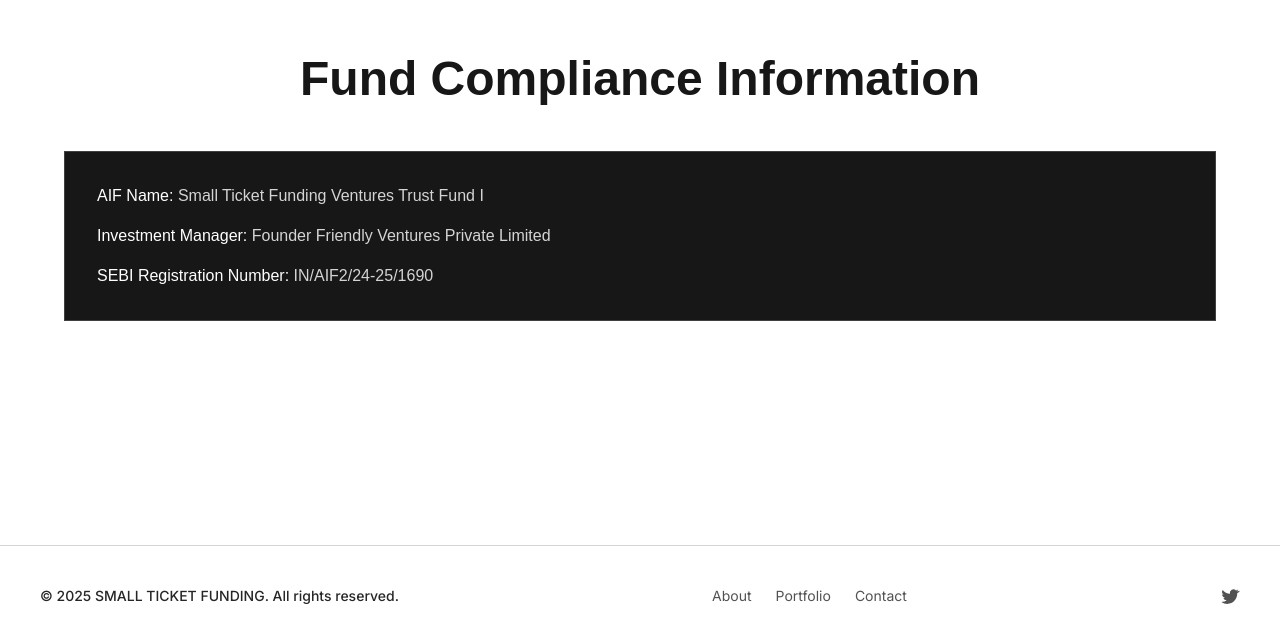
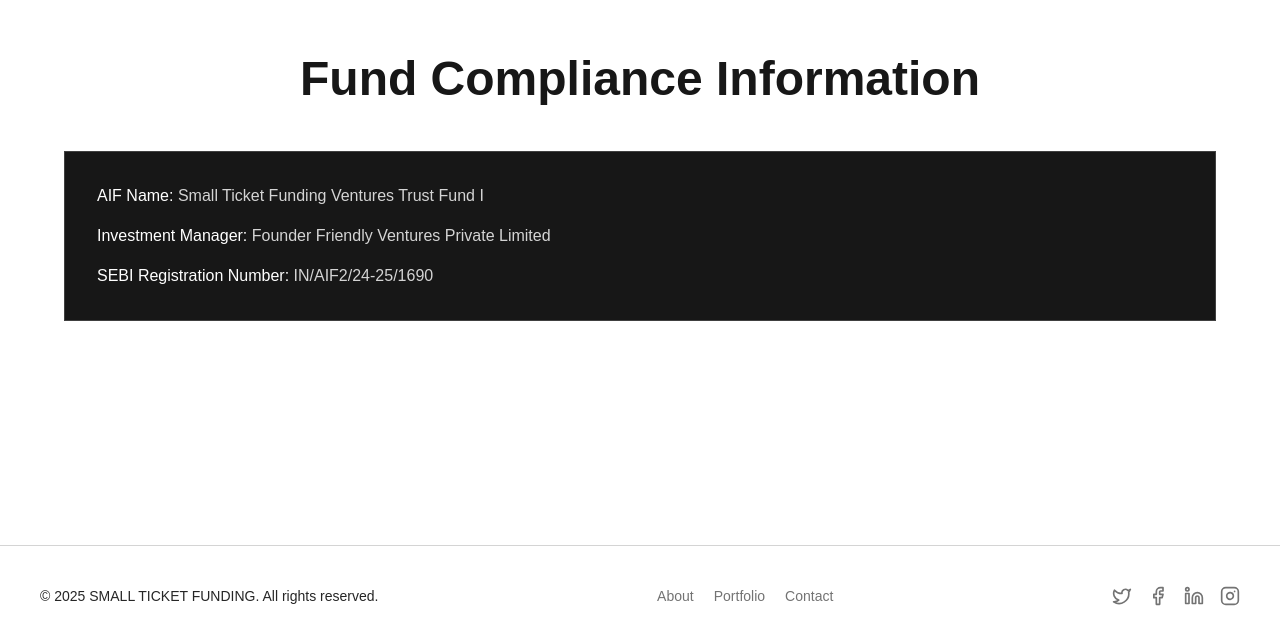
Before and after one commit to akshaytheGodxo/STF, a Next.js app: page / in a window 1280 px wide. Shown: the part 5623-6267 px from the top of the page. Built offline with nearby package versions, Linux system fonts and the light colour scheme; a web font is replaced by a local one.

Commit message:
footer updated

```diff
--- a/app/components/pages/footer.tsx
+++ b/app/components/pages/footer.tsx
@@ -1,16 +1,18 @@
 "use client";
 
 import Link from "next/link";
-
+import { Twitter, Instagram, Linkedin, Facebook } from "lucide-react";
 export default function Footer() {
   return (
-    <footer className="mt-32 border-t border-neutral-300 dark:border-neutral-700 py-10 px-6 text-sm text-neutral-600 dark:text-neutral-400 font-[Inter]">
-      <div className="max-w-[1200px] mx-auto flex flex-col md:flex-row items-center justify-between gap-4">
+    <footer className="mt-32 border-t border-neutral-300 dark:border-neutral-700 py-10 px-6 text-sm font-['IBM Plex Sans'] text-neutral-600 dark:text-neutral-400">
+      <div className="max-w-[1200px] mx-auto flex flex-col md:flex-row items-center justify-between gap-6">
+        {/* Left - Copyright */}
         <div className="text-center md:text-left font-medium text-neutral-800 dark:text-neutral-200">
           © {new Date().getFullYear()} SMALL TICKET FUNDING. All rights reserved.
         </div>
 
-        <div className="flex flex-wrap justify-center gap-6">
+        {/* Center - Nav Links */}
+        <div className="flex flex-wrap justify-center gap-5 text-neutral-500 dark:text-neutral-400">
           <Link href="#about" className="hover:underline">
             About
           </Link>
@@ -22,11 +24,43 @@
           </Link>
         </div>
 
+        {/* Right - Social Icons */}
         <div className="flex gap-4">
-          <Link href="https://twitter.com" target="_blank" aria-label="Twitter">
-            <svg className="w-5 h-5 fill-current hover:text-blue-400" viewBox="0 0 24 24">
-              <path d="M22.46 6c-.77.35-1.6.58-2.46.69a4.27 4.27 0 0 0 1.88-2.36 8.62 8.62 0 0 1-2.71 1.04 4.25 4.25 0 0 0-7.24 3.88 12.05 12.05 0 0 1-8.75-4.43 4.25 4.25 0 0 0 1.31 5.67 4.21 4.21 0 0 1-1.92-.53v.05a4.26 4.26 0 0 0 3.4 4.17 4.27 4.27 0 0 1-1.92.07 4.26 4.26 0 0 0 3.98 2.96 8.54 8.54 0 0 1-5.29 1.82A8.65 8.65 0 0 1 2 19.54a12.06 12.06 0 0 0 6.52 1.91c7.84 0 12.13-6.5 12.13-12.13l-.01-.55A8.72 8.72 0 0 0 24 5.59a8.56 8.56 0 0 1-2.54.7z" />
-            </svg>
+          <Link
+            href="https://twitter.com"
+            target="_blank"
+            rel="noopener noreferrer"
+            aria-label="Twitter"
+            className="text-neutral-500 hover:text-blue-400 transition"
+          >
+            <Twitter size={20} />
+          </Link>
+          <Link
+            href="https://twitter.com"
+            target="_blank"
+            rel="noopener noreferrer"
+            aria-label="Facebook"
+            className="text-neutral-500 hover:text-blue-400 transition"
+          >
+            <Facebook size={20} />
+          </Link>
+          <Link
+            href="https://twitter.com"
+            target="_blank"
+            rel="noopener noreferrer"
+            aria-label="LinkedIn"
+            className="text-neutral-500 hover:text-blue-400 transition"
+          >
+            <Linkedin size={20} />
+          </Link>
+          <Link
+            href="https://twitter.com"
+            target="_blank"
+            rel="noopener noreferrer"
+            aria-label="Instagram"
+            className="text-neutral-500 hover:text-blue-400 transition"
+          >
+            <Instagram size={20} />
           </Link>
         </div>
       </div>
```
